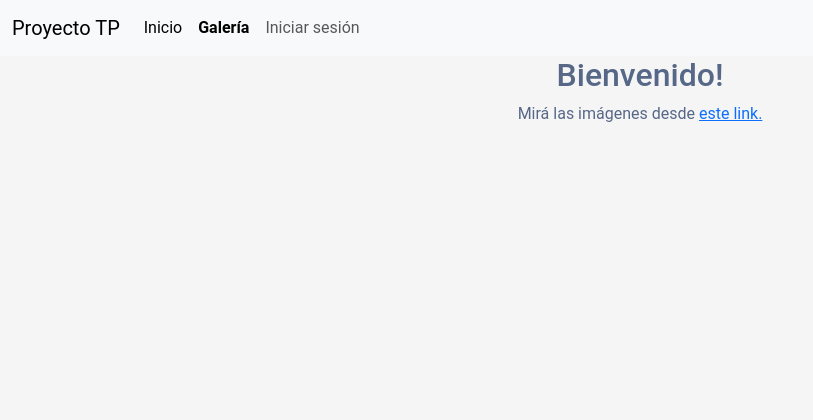
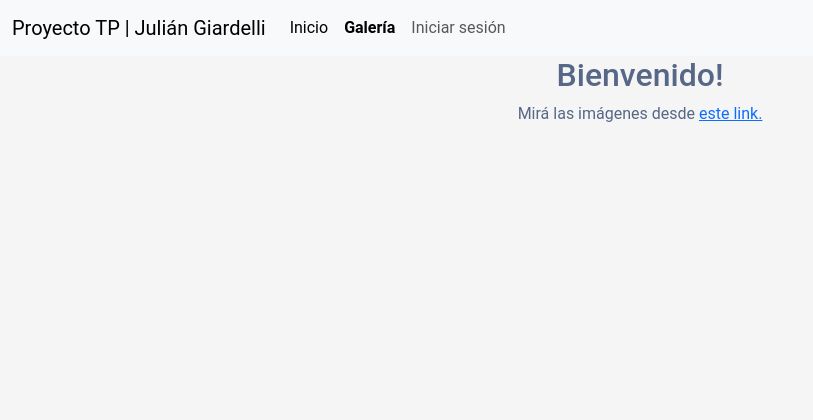
Before and after one commit to juliangiardelli/Pokedex_julian_giardelli, a Django app: page / in a window 1280 px wide. Shown: the top 420 px of the page, without its empty margins (0-813 px from the left). Run offline with Django 5.2, Linux system fonts and the light colour scheme; some libraries are stand-ins or nearby versions.

Commit message:
Cambio en la etiqueta <a> para poner mi nombre en el tp

```diff
--- a/app/templates/header.html
+++ b/app/templates/header.html
@@ -13,7 +13,7 @@
 <body>
     <nav class="navbar navbar-expand-lg bg-body-tertiary">
         <div class="container-fluid">
-            <a class="navbar-brand" href="#">Proyecto TP</a>
+            <a class="navbar-brand" href="#">Proyecto TP | Julián Giardelli</a>
             <button class="navbar-toggler" type="button" data-bs-toggle="collapse" data-bs-target="#navbarSupportedContent" aria-controls="navbarSupportedContent" aria-expanded="false" aria-label="Toggle navigation">
         <span class="navbar-toggler-icon"></span>
       </button>
```
